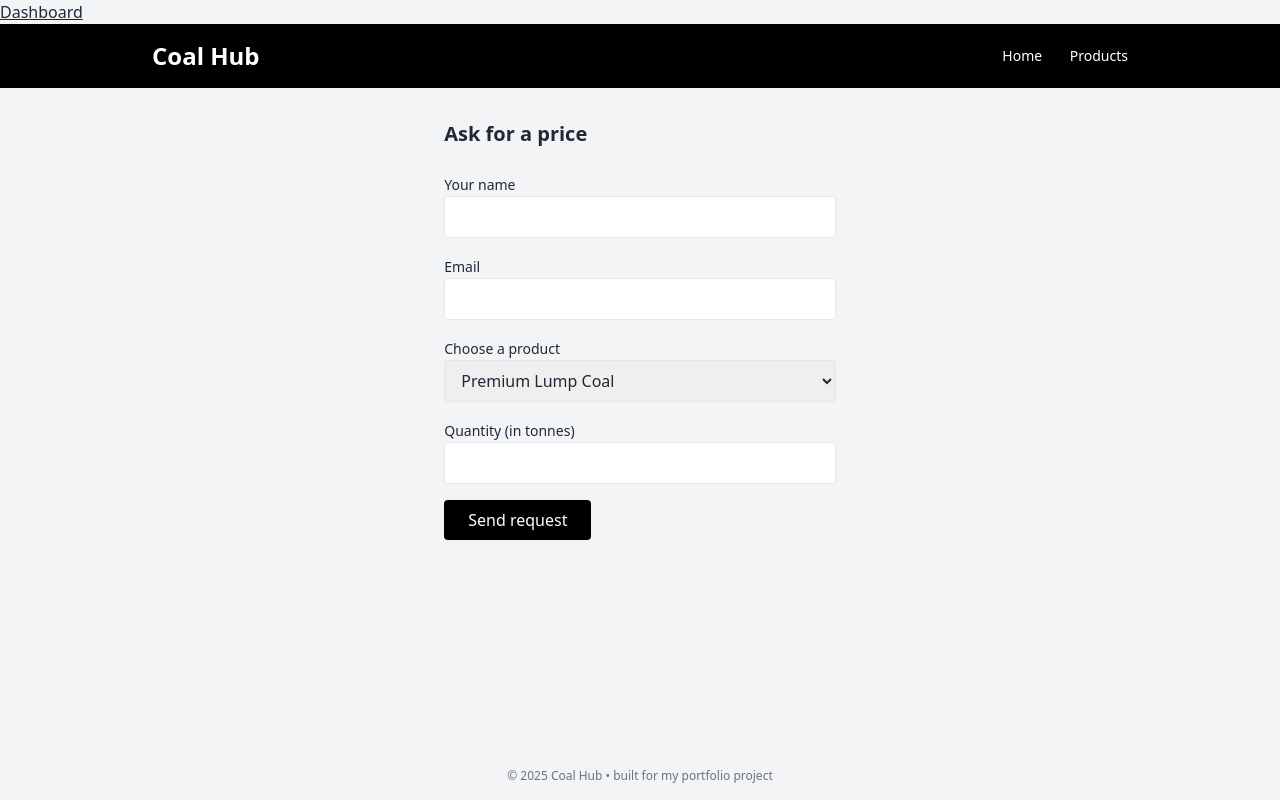
After one commit to Jignashu-Patel/coal-trading-suite, a Flask app: page /quote in a window 1280 px wide. The commit adds this page. Run offline with Flask 3, Linux system fonts and the light colour scheme; some libraries are stand-ins or nearby versions.

Commit message:
Initial commit

```diff
--- /dev/null
+++ b/quote_requests.csv
@@ -0,0 +1,2 @@
+name,email,product,tonnes
+erwf,chatgptgroupsub@gmail.com,Premium Lump Coal,4
--- a/site/app.py
+++ b/site/app.py
@@ -1,15 +1,95 @@
-from flask import Flask, render_template
+"""
+app.py – main Flask entry-point
+uses SQLAlchemy models from models.py
+"""
+
 from datetime import datetime
+from collections import Counter
 
-app = Flask(__name__)           # create the web-app object
+from flask import Flask, render_template, request
+from models import SessionLocal, Product, QuoteRequest
 
+# -------------------------------------------------
+app = Flask(__name__)
+app.secret_key = "dev"          # (needed only if you later use flash messages)
 
-@app.route("/")                 # run this function at http://127.0.0.1:5000/
+# helper – grab product list from the DB
+def get_products():
+    with SessionLocal() as db:
+        return db.query(Product).all()
+
+# ---------- routes --------------------------------
+
+@app.route("/")
 def home():
-    # pass the current year to the footer placeholder in layout.html
     return render_template("index.html", year=datetime.now().year)
 
 
+@app.route("/products")
+def products():
+    return render_template(
+        "products.html",
+        products=get_products(),
+        year=datetime.now().year,
+    )
+
+
+@app.route("/quote", methods=["GET", "POST"])
+def quote():
+    if request.method == "POST":
+        with SessionLocal() as db:
+            prod = db.query(Product).filter_by(
+                       name=request.form["product"]).first()
+
+            qr = QuoteRequest(
+                name   = request.form["name"],
+                email  = request.form["email"],
+                tonnes = request.form["tonnes"],
+                product= prod
+            )
+            db.add(qr)
+            db.commit()
+
+        return "<h2 style='font-family:sans-serif'>Thanks – we'll reply soon!</h2>"
+
+    # GET → show the form
+    return render_template(
+        "quote.html",
+        products=get_products(),
+        preselect=request.args.get("product", ""),
+        year=datetime.now().year,
+    )
+
+
+@app.route("/dashboard")
+def dashboard():
+    # keep the DB session open while we access q.product
+    with SessionLocal() as db:
+        quotes = db.query(QuoteRequest).all()
+
+        # --- requests per product ---
+        prod_counter = Counter(q.product.name for q in quotes)
+
+        # --- requests per month (YYYY-MM) ---
+        month_counter = Counter(q.created.strftime("%Y-%m") for q in quotes)
+
+    # convert counters to lists after leaving the session
+    labels_product = list(prod_counter.keys())
+    data_product   = list(prod_counter.values())
+
+    labels_month = sorted(month_counter.keys())
+    data_month   = [month_counter[m] for m in labels_month]
+
+    return render_template(
+        "dashboard.html",
+        labels_product=labels_product,
+        data_product=data_product,
+        labels_month=labels_month,
+        data_month=data_month,
+        year=datetime.now().year,
+    )
+
+# -------------------------------------------------
 if __name__ == "__main__":
-    # debug=True => auto-reload on every file-save
-    app.run(debug=True)
+    # change the port if 5004 is busy, e.g. port=5004
+    app.run(debug=True, port=5004)
--- a/site/templates/layout.html
+++ b/site/templates/layout.html
@@ -1,30 +1,47 @@
-<!doctype html>
+{# ----------------------------------------------
+    templates/base.html
+    my very first “layout” file – every page will
+    plug its own content into the {% block content %}
+    spot below.
+    ---------------------------------------------- #}
+
+ <!DOCTYPE html>
  <html lang="en">
  <head>
-  <meta charset="utf-8" />
-  <title>Coal Trading Co.</title>
+   <!-- basic meta stuff -->
+   <meta charset="UTF-8">
+   <meta name="viewport" content="width=device-width, initial-scale=1">
 
-  <!-- Tailwind CSS via CDN (fine for development) -->
+   <title>Coal Hub</title>
+   <a href="/dashboard" class="hover:underline">Dashboard</a>
+
+   <!-- quick-and-dirty Tailwind CDN (fine while I’m learning) -->
    <script src="https://cdn.tailwindcss.com"></script>
+ </head>
 
-  <!-- Small viewport tweak -->
-  <meta name="viewport" content="width=device-width, initial-scale=1.0">
-</head>
-<body class="min-h-screen flex flex-col bg-gray-100 text-gray-800">
+ <body class="flex flex-col min-h-screen bg-gray-100 text-gray-800">
 
-  <!-- ----------  TOP NAV  ---------- -->
-  <header class="bg-black text-white px-6 py-4">
-    <h1 class="text-2xl font-semibold">Coal Trading&nbsp;Co.</h1>
+   <!-- top banner + nav -->
+   <header class="bg-black text-white">
+     <div class="max-w-5xl mx-auto flex items-center justify-between px-6 py-4">
+       <h1 class="text-2xl font-bold">Coal Hub</h1>
+
+       <!-- super-simple nav; will upgrade later -->
+       <nav class="space-x-6 text-sm">
+         <a href="/" class="hover:underline">Home</a>
+         <a href="/products" class="hover:underline">Products</a>
+       </nav>
+     </div>
    </header>
 
-  <!-- ----------  PAGE CONTENT  ---------- -->
-  <main class="flex-1 p-8">
+   <!-- page-specific stuff gets slotted in here -->
+   <main class="flex-1 max-w-5xl mx-auto p-8">
      {% block content %}{% endblock %}
    </main>
 
-  <!-- ----------  FOOTER  ---------- -->
-  <footer class="text-center text-sm text-gray-500 py-4">
-    &copy; {{ year }} Coal Trading&nbsp;Co.
+   <!-- footer -->
+   <footer class="text-center text-xs text-gray-500 py-4">
+     © {{ year }} Coal Hub • built for my portfolio project
    </footer>
 
  </body>
--- /dev/null
+++ b/site/templates/quote.html
@@ -0,0 +1,59 @@
+{# -----------------------------------------------------------
+    templates/quote.html
+    “get a quote” form – visitors fill this out, we stash the
+    answers in quote_requests.csv (handled in app.py)
+    ----------------------------------------------------------- #}
+
+ {% extends "layout.html" %}
+
+ {% block content %}
+
+   <!-- page title -->
+   <h2 class="text-xl font-semibold mb-6">Ask for a price</h2>
+
+   <!-- basic form – POSTs back to /quote -->
+   <form method="post" action="/quote" class="max-w-md space-y-4">
+
+     <!-- name input -->
+     <label class="block">
+       <span class="text-sm">Your name</span>
+       <input name="name" required
+              class="w-full border rounded px-3 py-2">
+     </label>
+
+     <!-- email input -->
+     <label class="block">
+       <span class="text-sm">Email</span>
+       <input type="email" name="email" required
+              class="w-full border rounded px-3 py-2">
+     </label>
+
+     <!-- product picker -->
+     <label class="block">
+       <span class="text-sm">Choose a product</span>
+       <select name="product"
+               class="w-full border rounded px-3 py-2">
+         {# list comes from app.py – PRODUCTS list #}
+         {% for p in products %}
+           <option value="{{ p.name }}"
+                   {% if p.name == preselect %}selected{% endif %}>
+             {{ p.name }}
+           </option>
+         {% endfor %}
+       </select>
+     </label>
+
+     <!-- quantity input -->
+     <label class="block">
+       <span class="text-sm">Quantity (in tonnes)</span>
+       <input type="number" min="1" name="tonnes" required
+              class="w-full border rounded px-3 py-2">
+     </label>
+
+     <!-- submit button -->
+     <button class="bg-black text-white px-6 py-2 rounded hover:bg-gray-800">
+       Send request
+     </button>
+   </form>
+
+ {% endblock %}
```
Also changed, not shown: requirements.txt (added, +9 -0 lines), site/models.py (added, +41 -0 lines), site/seed_db.py (added, +29 -0 lines), site/templates/dashboard.html (added, +50 -0 lines), site/templates/index.html (+18 -7 lines), site/templates/products.html (+27 -7 lines), coal.db (added). Lines whose indentation alone changed are shown as unchanged.
